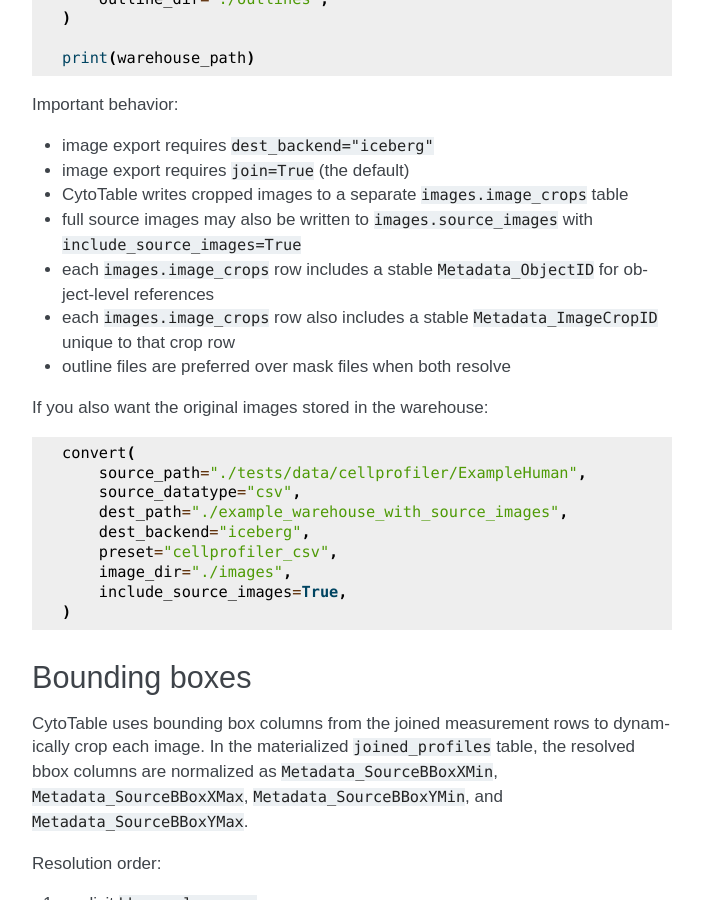
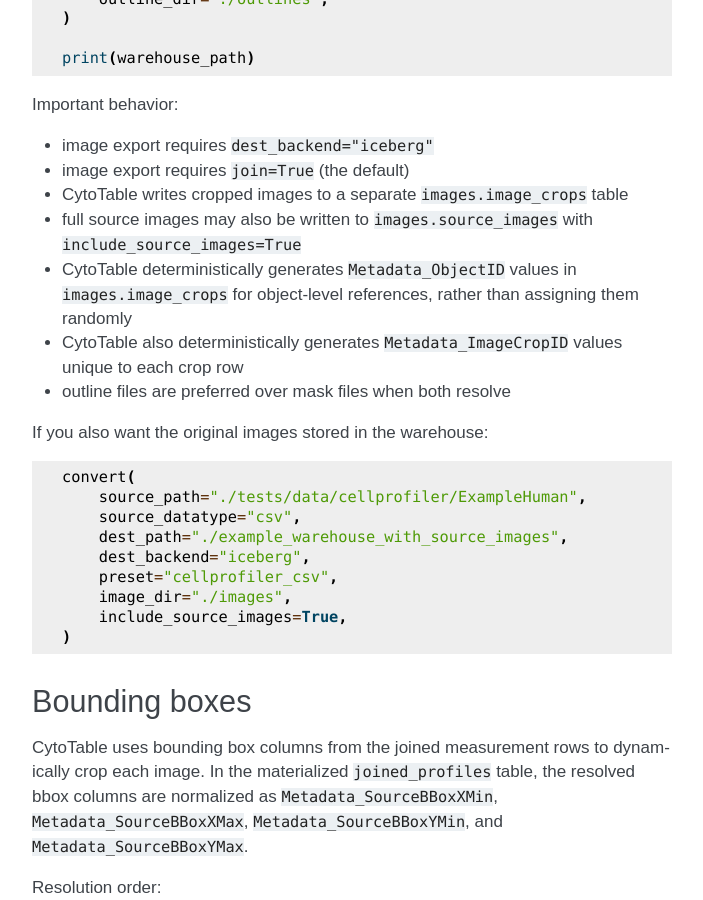
Before and after one commit to cytomining/CytoTable, a Sphinx documentation site: the page built from docs/source/tutorials/iceberg_warehouse_with_images.md, in a window 1280 px wide and 900 px high, scrolled down 2449 px. Shown: the whole window, without its empty margins (438-1141 px from the left). Built offline with Sphinx 7.4.7, drawn with Linux system fonts in a browser that asks for light colours; pages that are not in the unit, such as notebooks, are missing from menus.

Commit message:
docs updates
Co-Authored-By: Gregory Way <gregory.way@gmail.com>

```diff
--- a/docs/source/tutorials/iceberg_warehouse_with_images.md
+++ b/docs/source/tutorials/iceberg_warehouse_with_images.md
@@ -105,8 +105,11 @@
 - image export requires `join=True` (the default)
 - CytoTable writes cropped images to a separate `images.image_crops` table
 - full source images may also be written to `images.source_images` with `include_source_images=True`
-- each `images.image_crops` row includes a stable `Metadata_ObjectID` for object-level references
-- each `images.image_crops` row also includes a stable `Metadata_ImageCropID` unique to that crop row
+- CytoTable deterministically generates `Metadata_ObjectID` values in
+  `images.image_crops` for object-level references, rather than assigning them
+  randomly
+- CytoTable also deterministically generates `Metadata_ImageCropID` values
+  unique to each crop row
 - outline files are preferred over mask files when both resolve
 
 If you also want the original images stored in the warehouse:
```
